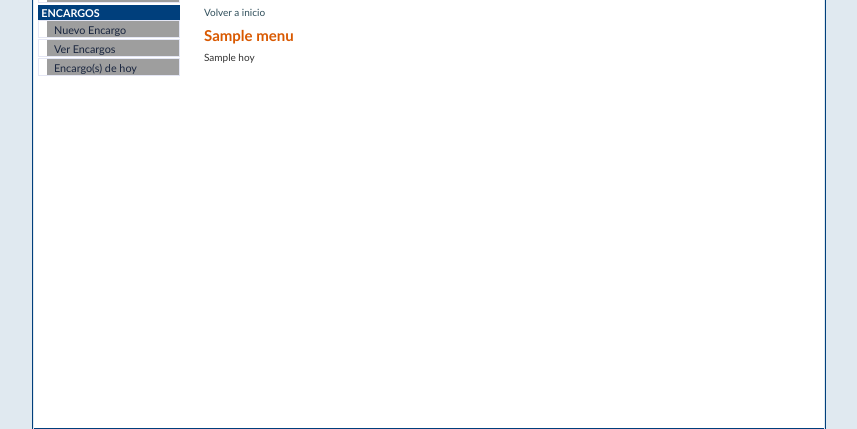
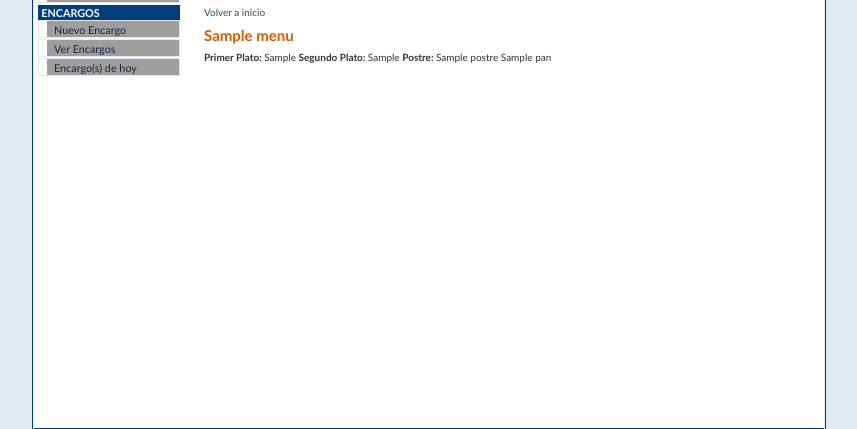
Before and after one commit to SistemaAxel/Axel, a Flask app: template templates/menu_comedor.html in a window 1280 px wide. Shown: the part 139-568 px from the top of the page, without its empty margins (211-1068 px from the left). Run offline with Flask 3, Linux system fonts and the light colour scheme; the template is opened without the code that fills it: most values are stand-ins (such as "Sample title", 1, 10 or a date in 2020); grey boxes are pictures that could not be loaded.

Commit message:
Actualizar menu_comedor.html

```diff
--- a/templates/menu_comedor.html
+++ b/templates/menu_comedor.html
@@ -5,7 +5,11 @@
         <a href="/">Volver a inicio</a>
         {% for menu in menus %}
                 <h3>{{menu}}</h3>
-                {{hoy[menu]}}
+                <b>Primer Plato: </b>{{hoy[menu]["Plato1"]}}
+                <b>Segundo Plato: </b>{{hoy[menu]["Plato2"]}}
+                <b>Postre: </b>{{hoy[menu]["Postre"]}}
+                {{hoy[menu]["Pan"]}}
+
         {% endfor %}
 
 </div>
```
